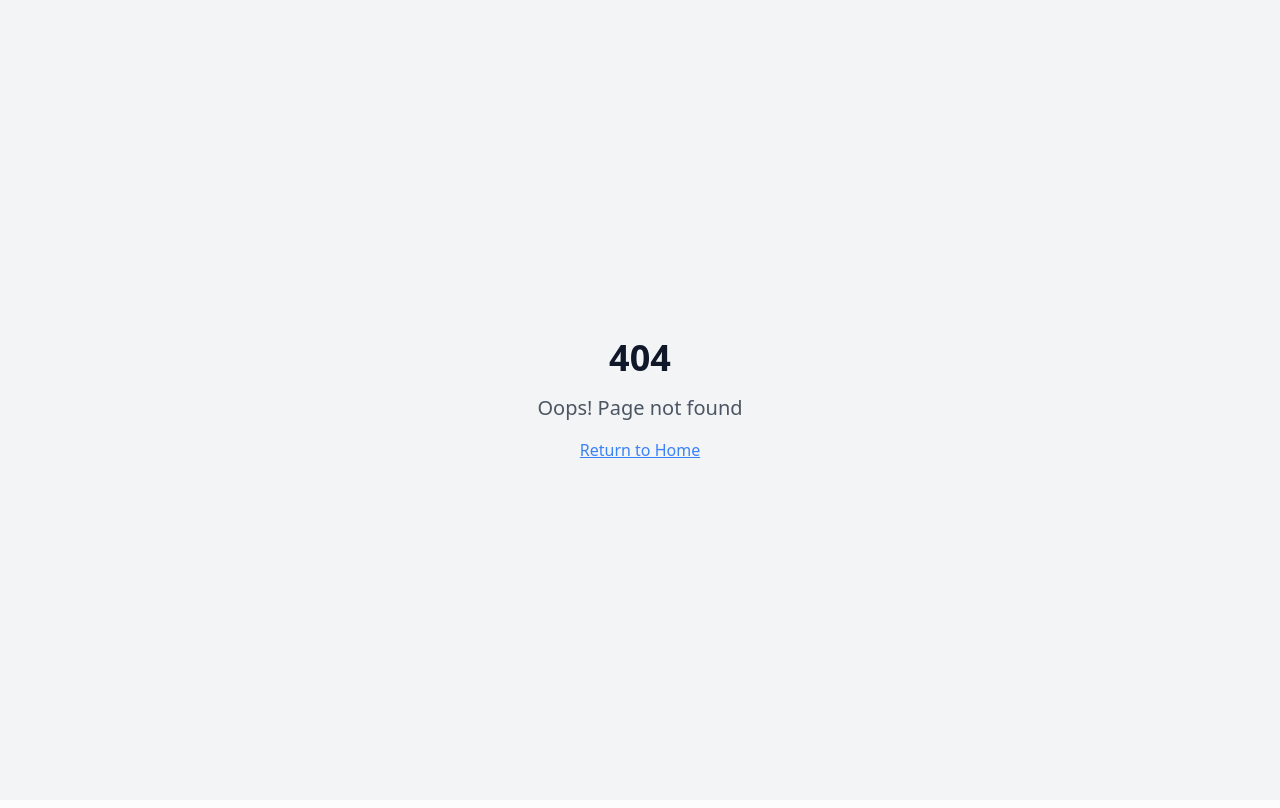
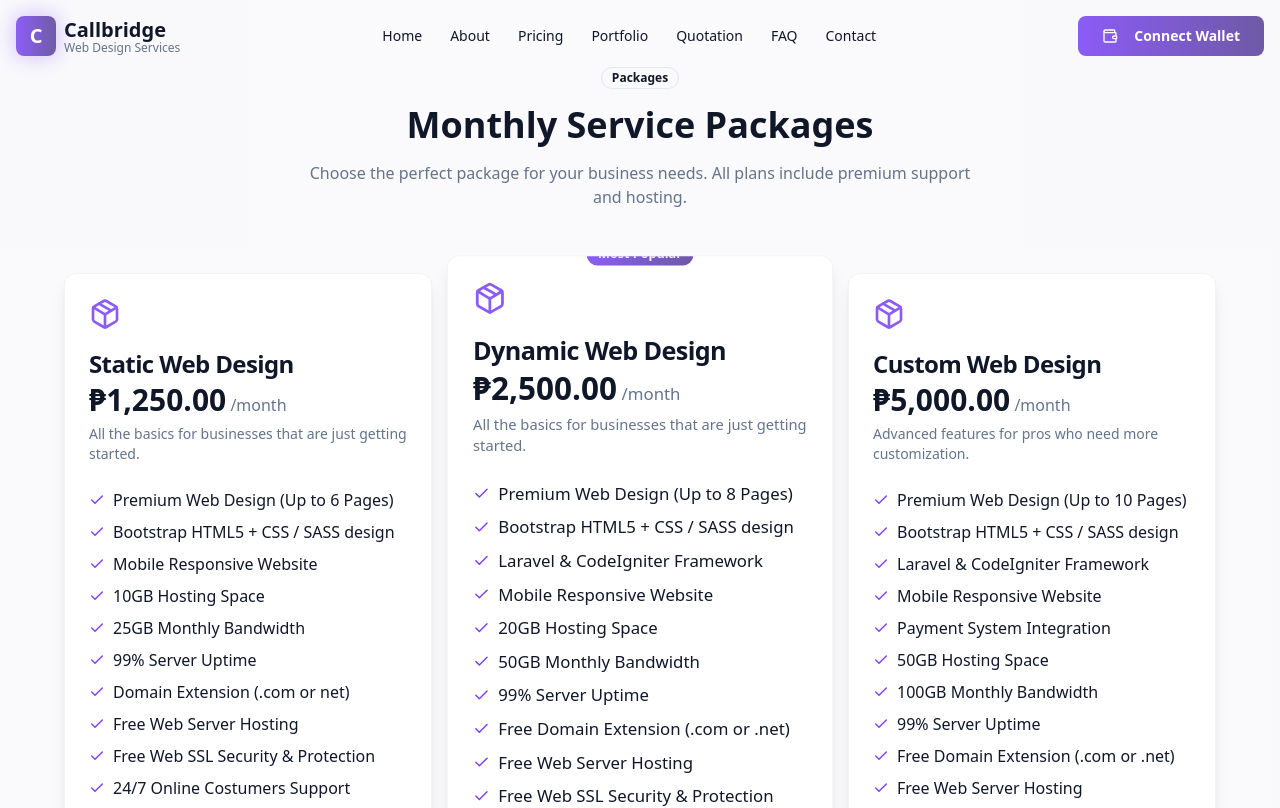
Before and after one commit to callbridgewebdev/callbridge-web3-design, a React (Vite) app: page /packages in a window 1280 px wide. Before the commit this address had no page. Shown: the top 808 px of the page. Built offline with nearby package versions, Linux system fonts and the light colour scheme.

Commit message:
Add pricing plans
Add pricing plans with descriptions and features.

```diff
--- a/src/App.tsx
+++ b/src/App.tsx
@@ -1,3 +1,4 @@
+
 import { Toaster } from "@/components/ui/toaster";
 import { Toaster as Sonner } from "@/components/ui/sonner";
 import { TooltipProvider } from "@/components/ui/tooltip";
@@ -23,6 +24,7 @@ import Terms from "./pages/Terms";
 import PresaleTerms from "./pages/PresaleTerms";
 import CookiePolicy from "./pages/CookiePolicy";
 import Pool from "./pages/Pool";
+import Packages from "./pages/Packages";
 
 const queryClient = new QueryClient();
 
@@ -39,6 +41,7 @@ const App = () => (
           <Route path="/portfolio" element={<Portfolio />} />
           <Route path="/faq" element={<FAQ />} />
           <Route path="/pricing" element={<Pricing />} />
+          <Route path="/packages" element={<Packages />} />
           <Route path="/quote" element={<Quote />} />
           <Route path="/airdrop" element={<Airdrop />} />
           <Route path="/presale" element={<Presale />} />
--- a/src/pages/Index.tsx
+++ b/src/pages/Index.tsx
@@ -7,14 +7,37 @@ import Roadmap from "@/components/Roadmap";
 import Partners from "@/components/Partners";
 import CTA from "@/components/CTA";
 import Footer from "@/components/Footer";
+import { Tabs, TabsContent, TabsList, TabsTrigger } from "@/components/ui/tabs";
+import { useNavigate } from "react-router-dom";
+import { useEffect, useState } from "react";
 
 const Index = () => {
+  const navigate = useNavigate();
+  const [activeTab, setActiveTab] = useState("services");
+
+  const handleTabChange = (value: string) => {
+    setActiveTab(value);
+    if (value === "packages") {
+      navigate("/packages");
+    }
+  };
+
   return (
     <div className="min-h-screen flex flex-col">
       <Navbar />
       <main>
         <Hero />
-        <Services />
+        <div className="container mx-auto px-4 py-8 text-center">
+          <Tabs value={activeTab} onValueChange={handleTabChange} className="w-full justify-center">
+            <TabsList className="mb-8">
+              <TabsTrigger value="services">Services</TabsTrigger>
+              <TabsTrigger value="packages">Packages</TabsTrigger>
+            </TabsList>
+            <TabsContent value="services">
+              <Services />
+            </TabsContent>
+          </Tabs>
+        </div>
         <TokenUtility />
         <Roadmap />
         <Partners />
--- /dev/null
+++ b/src/pages/Packages.tsx
@@ -0,0 +1,140 @@
+
+import { Badge } from "@/components/ui/badge";
+import { Card, CardContent, CardFooter, CardHeader, CardTitle } from "@/components/ui/card";
+import { Check, Package } from "lucide-react";
+import { Button } from "@/components/ui/button";
+import { Link } from "react-router-dom";
+import Navbar from "@/components/Navbar";
+import Footer from "@/components/Footer";
+
+export default function Packages() {
+  const packages = [
+    {
+      name: "Static Web Design",
+      price: "₱1,250.00",
+      description: "All the basics for businesses that are just getting started.",
+      features: [
+        "Premium Web Design (Up to 6 Pages)",
+        "Bootstrap HTML5 + CSS / SASS design",
+        "Mobile Responsive Website",
+        "10GB Hosting Space",
+        "25GB Monthly Bandwidth",
+        "99% Server Uptime",
+        "Domain Extension (.com or net)",
+        "Free Web Server Hosting",
+        "Free Web SSL Security & Protection",
+        "24/7 Online Costumers Support",
+        "1 Year Service Warranty & Validity",
+      ],
+      href: "/quote",
+    },
+    {
+      name: "Dynamic Web Design",
+      price: "₱2,500.00",
+      description: "All the basics for businesses that are just getting started.",
+      features: [
+        "Premium Web Design (Up to 8 Pages)",
+        "Bootstrap HTML5 + CSS / SASS design",
+        "Laravel & CodeIgniter Framework",
+        "Mobile Responsive Website",
+        "20GB Hosting Space",
+        "50GB Monthly Bandwidth",
+        "99% Server Uptime",
+        "Free Domain Extension (.com or .net)",
+        "Free Web Server Hosting",
+        "Free Web SSL Security & Protection",
+        "24/7 Online Costumers Support",
+        "1 Year Service Warranty & Validity",
+      ],
+      href: "/quote",
+      popular: true,
+    },
+    {
+      name: "Custom Web Design",
+      price: "₱5,000.00",
+      description: "Advanced features for pros who need more customization.",
+      features: [
+        "Premium Web Design (Up to 10 Pages)",
+        "Bootstrap HTML5 + CSS / SASS design",
+        "Laravel & CodeIgniter Framework",
+        "Mobile Responsive Website",
+        "Payment System Integration",
+        "50GB Hosting Space",
+        "100GB Monthly Bandwidth",
+        "99% Server Uptime",
+        "Free Domain Extension (.com or .net)",
+        "Free Web Server Hosting",
+        "Free Web SSL Security & Protection",
+        "24/7 Online Costumers Support",
+        "1 Year Service Warranty & Validity",
+      ],
+      href: "/quote",
+    },
+  ];
+
+  return (
+    <div className="min-h-screen flex flex-col">
+      <Navbar />
+      <main className="flex-1 py-16 bg-muted/30">
+        <div className="container mx-auto px-4">
+          <div className="text-center max-w-2xl mx-auto mb-16">
+            <Badge variant="outline" className="mb-4">Packages</Badge>
+            <h1 className="text-4xl font-bold mb-4">Monthly Service Packages</h1>
+            <p className="text-muted-foreground">
+              Choose the perfect package for your business needs. All plans include premium support and hosting.
+            </p>
+          </div>
+
+          <div className="grid grid-cols-1 md:grid-cols-2 lg:grid-cols-3 gap-6 max-w-6xl mx-auto">
+            {packages.map((pkg) => (
+              <Card
+                key={pkg.name}
+                className={`web3-card relative ${
+                  pkg.popular ? "border-primary shadow-lg scale-105" : ""
+                }`}
+              >
+                {pkg.popular && (
+                  <div className="absolute -top-4 left-1/2 -translate-x-1/2">
+                    <Badge className="bg-gradient-purple">Most Popular</Badge>
+                  </div>
+                )}
+                <CardHeader>
+                  <div className="mb-4">
+                    <Package className="h-8 w-8 text-web3-purple" />
+                  </div>
+                  <CardTitle>{pkg.name}</CardTitle>
+                  <div className="mt-4">
+                    <span className="text-3xl font-bold">{pkg.price}</span>
+                    <span className="text-muted-foreground"> /month</span>
+                  </div>
+                  <p className="text-sm text-muted-foreground mt-2">{pkg.description}</p>
+                </CardHeader>
+                <CardContent>
+                  <div className="space-y-4">
+                    <ul className="space-y-2">
+                      {pkg.features.map((feature) => (
+                        <li key={feature} className="flex items-start">
+                          <Check className="h-4 w-4 text-primary mr-2 mt-1" />
+                          <span>{feature}</span>
+                        </li>
+                      ))}
+                    </ul>
+                  </div>
+                </CardContent>
+                <CardFooter>
+                  <Button
+                    className={`w-full ${pkg.popular ? "bg-gradient-purple" : ""}`}
+                    asChild
+                  >
+                    <Link to={pkg.href}>Get Started</Link>
+                  </Button>
+                </CardFooter>
+              </Card>
+            ))}
+          </div>
+        </div>
+      </main>
+      <Footer />
+    </div>
+  );
+}
```
